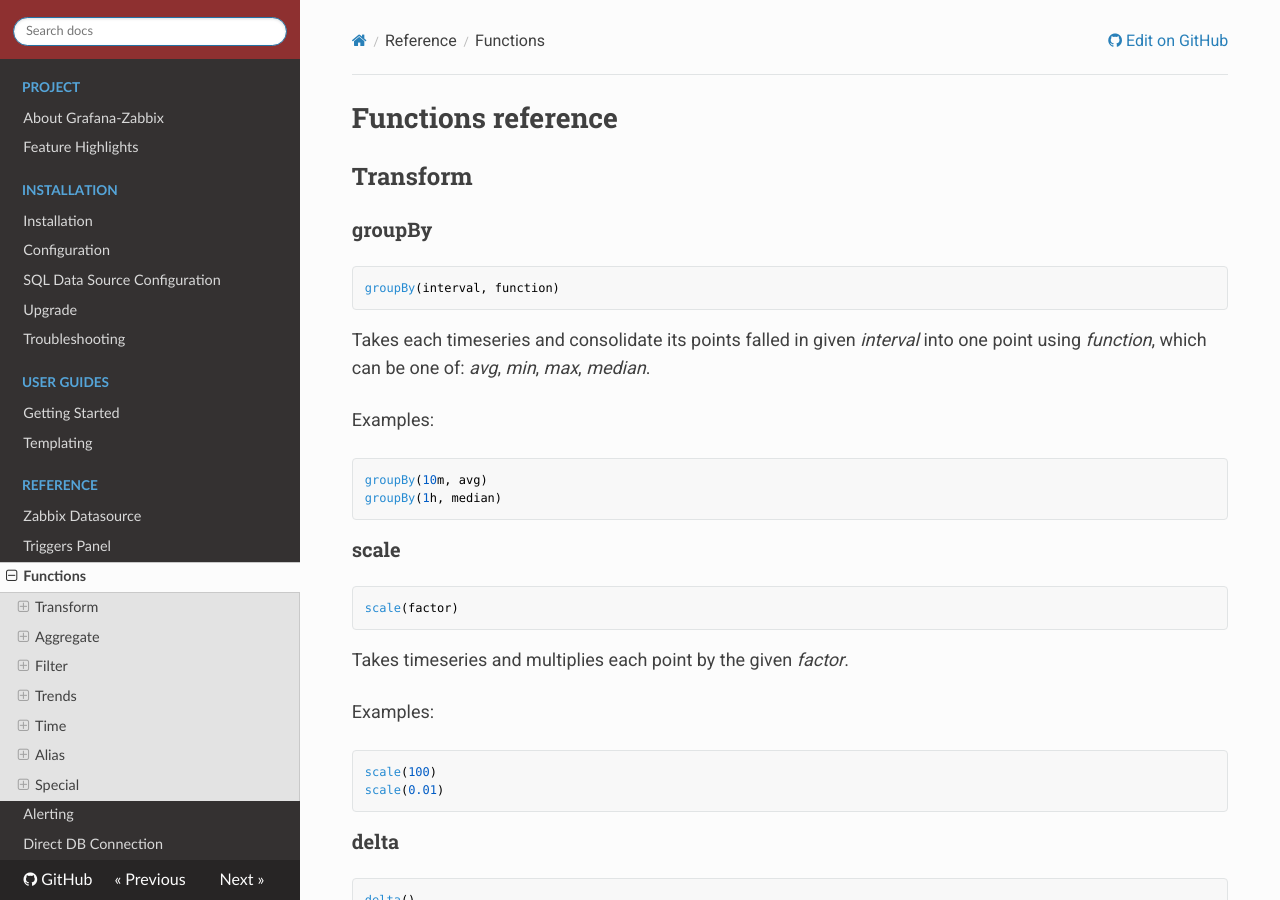
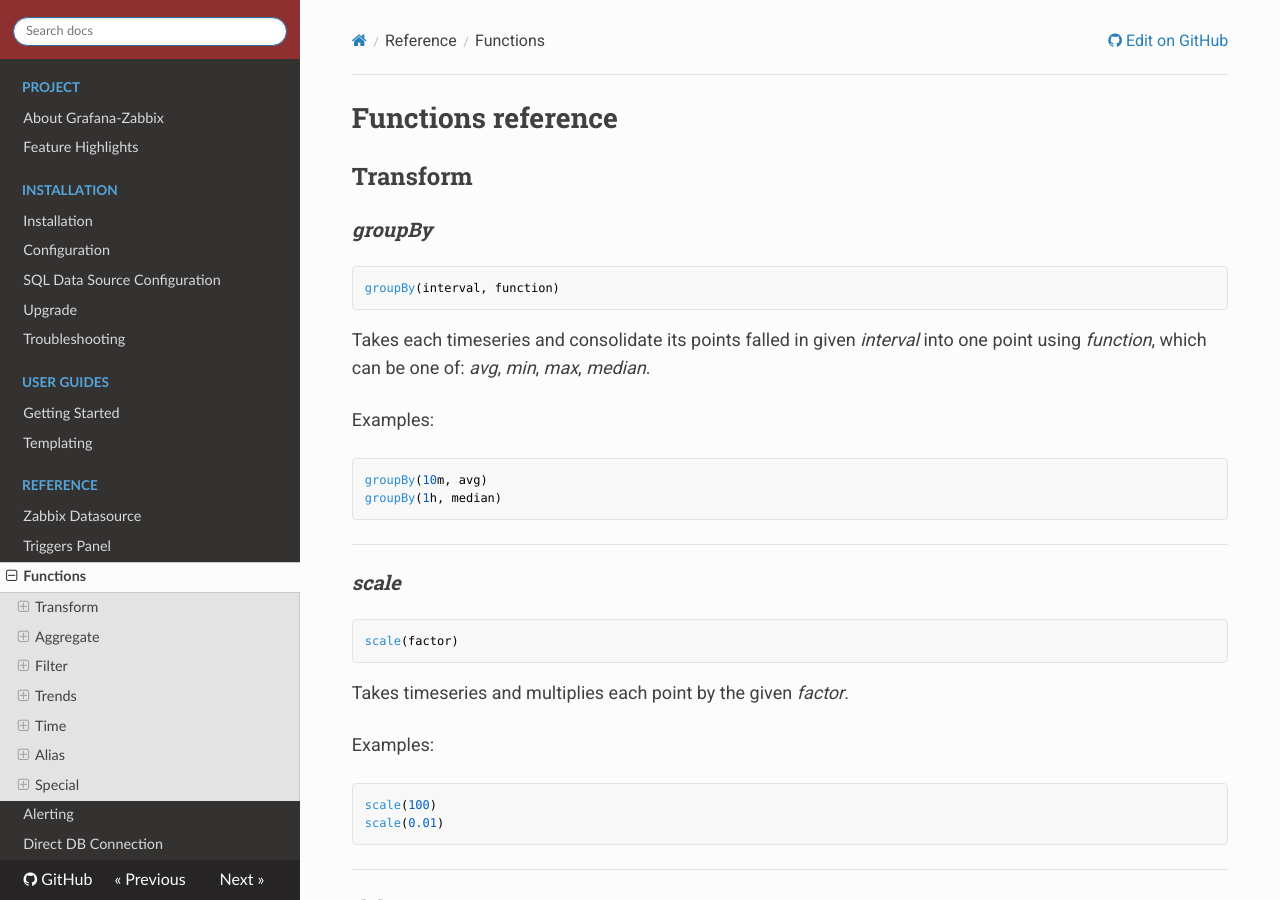
Before and after one commit to grafana/grafana-zabbix, an MkDocs documentation site: the page built from docs/sources/reference/functions.md, in a window 1280 px wide and 900 px high. Built offline with MkDocs 1.6.1, drawn with Linux system fonts in a browser that asks for light colours; nearby versions of some CDN libraries; old or Windows-style settings are respelled for this version of MkDocs.

Commit message:
Update function list formatting

````diff
--- a/docs/sources/reference/functions.md
+++ b/docs/sources/reference/functions.md
@@ -1,10 +1,10 @@
 Functions reference
 ===================
 
-Transform
----------
+## Transform
 
-### groupBy
+
+### _groupBy_
 
 ```
 groupBy(interval, function)
@@ -17,8 +17,9 @@
 groupBy(10m, avg)
 groupBy(1h, median)
 ```
+---
 
-### scale
+### _scale_
 ```
 scale(factor)
 ```
@@ -29,22 +30,25 @@
 scale(100)
 scale(0.01)
 ```
+---
 
-### delta
+### _delta_
 ```
 delta()
 ```
 Converts absolute values to delta. This function just calculate difference between values. For the per-second
 calculation use `rate()`.
+---
 
-### rate
+### _rate_
 ```
 rate()
 ```
 Calculates the per-second rate of increase of the time series. Resistant to counter reset. Suitable for converting of
 growing counters into the per-sercond rate.
+---
 
-### movingAverage
+### _movingAverage_
 ```
 movingAverage(windowSize)
 ```
@@ -55,8 +59,9 @@
 movingAverage(60)
 calculates moving average over 60 points (if metric has 1 second resolution it matches 1 minute window)
 ```
+---
 
-### exponentialMovingAverage
+### _exponentialMovingAverage_
 ```
 exponentialMovingAverage(windowSize)
 ```
@@ -79,11 +84,11 @@
 movingAverage(60)
 calculates moving average over 60 points (if metric has 1 second resolution it matches 1 minute window)
 ```
+---
 
-Aggregate
----------
+## Aggregate
 
-### aggregateBy
+### _aggregateBy_
 ```
 aggregateBy(interval, function)
 ```
@@ -95,37 +100,44 @@
 aggregateBy(10m, avg)
 aggregateBy(1h, median)
 ```
+---
 
-### sumSeries
+### _sumSeries_
 ```
 sumSeries()
 ```
 
 This will add metrics together and return the sum at each datapoint. This method required interpolation of each timeseries so it may cause high CPU load. Try to combine it with _groupBy()_ function to reduce load.
 
-### average
+---
+
+### _average_
 ```
 average(interval)
 ```
 **Deprecated**, use `aggregateBy(interval, avg)` instead.
 
-### min
+---
+
+### _min_
 ```
 min(interval)
 ```
 **Deprecated**, use `aggregateBy(interval, min)` instead.
 
-### max
+---
+
+### _max_
 ```
 max(interval)
 ```
 **Deprecated**, use `aggregateBy(interval, max)` instead.
 
+---
 
-Filter
----------
+## Filter
 
-### top
+### _top_
 
 ```
 top(N, value)
@@ -138,8 +150,9 @@
 top(10, avg)
 top(5, max)
 ```
+---
 
-### bottom
+### _bottom_
 
 ```
 bottom(N, value)
@@ -151,20 +164,22 @@
 ```
 bottom(5, avg)
 ```
-
+---
 
 ## Trends
 
-### trendValue
+### _trendValue_
 ```
 trendValue(valueType)
 ```
 
 Specifying type of trend value returned by Zabbix when trends are used (avg, min or max).
 
+---
+
 ## Time
 
-### timeShift
+### _timeShift_
 ```
 timeShift(interval)
 ```
@@ -175,10 +190,11 @@
 timeShift(-24h) - the same result as for timeShift(24h)
 timeShift(+1d)  - shift metric forward in 1 day
 ```
+---
 
 ## Alias
 
-### setAlias
+### _setAlias_
 ```
 setAlias(alias)
 ```
@@ -189,8 +205,9 @@
 ```
 setAlias(load)
 ```
+---
 
-### setAliasByRegex
+### _setAliasByRegex_
 ```
 setAliasByRegex(regex)
 ```
@@ -201,8 +218,9 @@
 ```
 setAlias(Zabbix busy [a-zA-Z]+)
 ```
+---
 
-### replaceAlias
+### _replaceAlias_
 ```
 replaceAlias(pattern, newAlias)
 ```
@@ -233,10 +251,11 @@
 backend01: CPU system time
 replaceAlias(/(.*): CPU (.*) time/, $1 - $2) -> backend01 - system
 ```
+---
 
 ## Special
 
-### consolidateBy
+### _consolidateBy_
 ```
 consolidateBy(consolidationFunc)
 ```
@@ -244,3 +263,5 @@
 When a graph is drawn where width of the graph size in pixels is smaller than the number of datapoints to be graphed, plugin consolidates the values to to prevent line overlap. The consolidateBy() function changes the consolidation function from the default of average to one of `sum`, `min`, `max` or `count`.
 
 Valid function names are `sum`, `avg`, `min`, `max` and `count`.
+
+---
````
